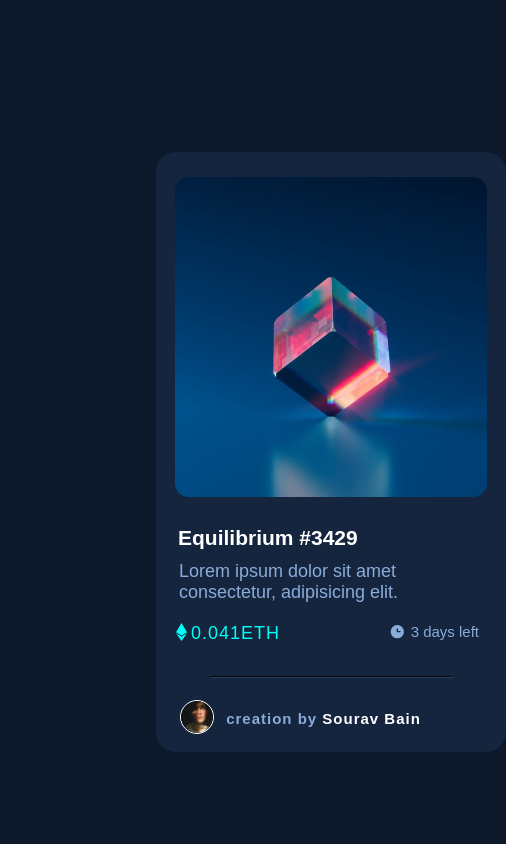
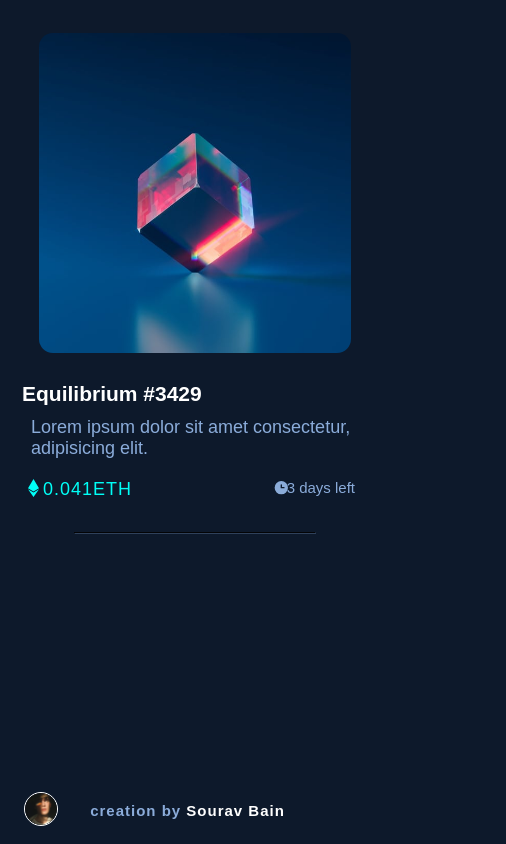
Before and after one commit to souravbain101/card, a plain HTML site: page index.html in a window 390 px wide. Shown: the whole page, 506 px wide, since content can reach past the window. Drawn offline with Linux system fonts and the light colour scheme.

Commit message:
making mobile responsive

```diff
--- a/index.html
+++ b/index.html
@@ -9,8 +9,8 @@
     <link rel="stylesheet" href="style.css">
 </head>
 <body>
-    <div class="fullcontainer">
-        <div>
+    <div id="fullcontainer">
+
             <div class="middle">
             <img src="image-equilibrium.jpg" alt="">
             <h3>Equilibrium #3429</h3>
```
